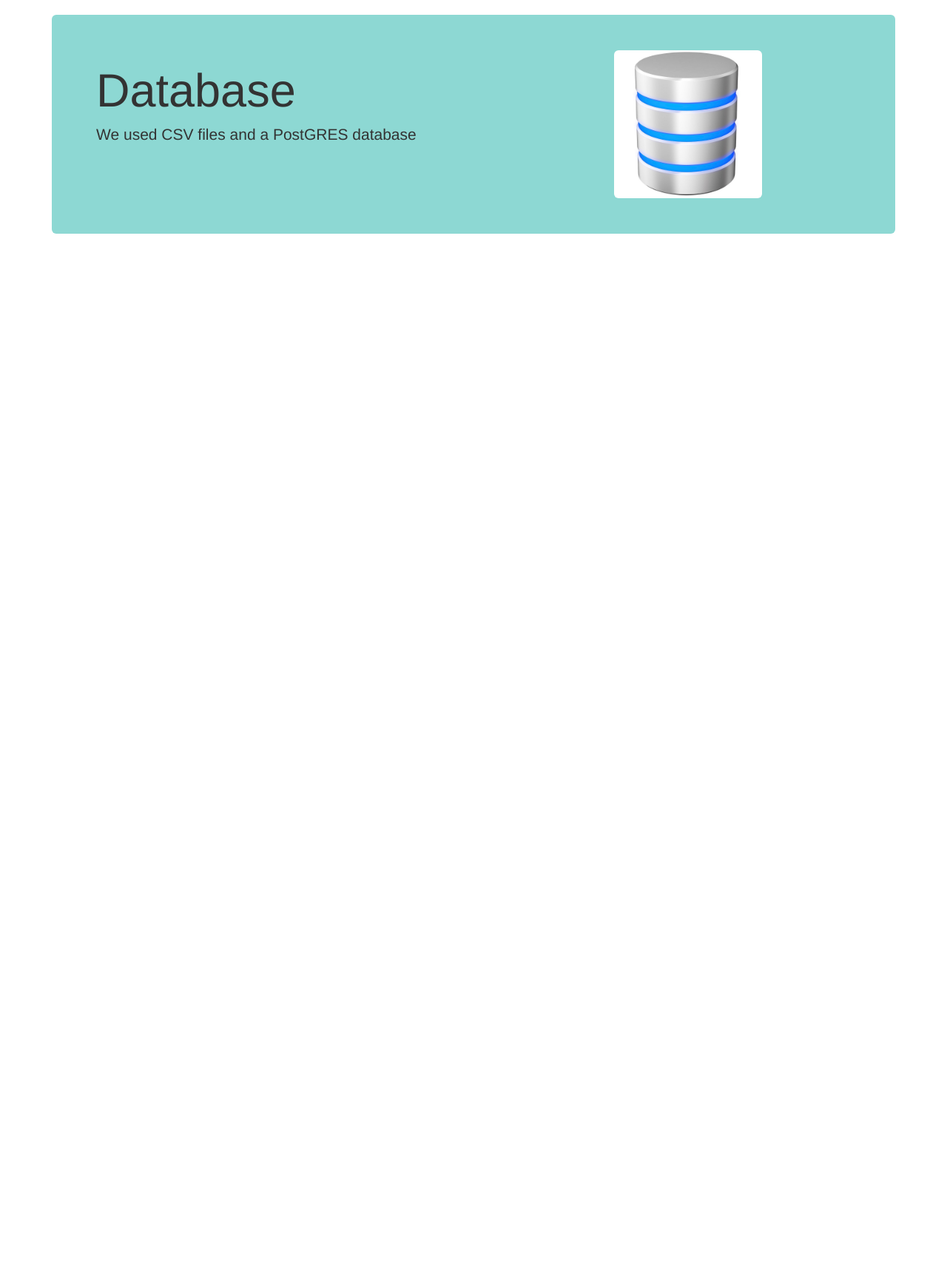
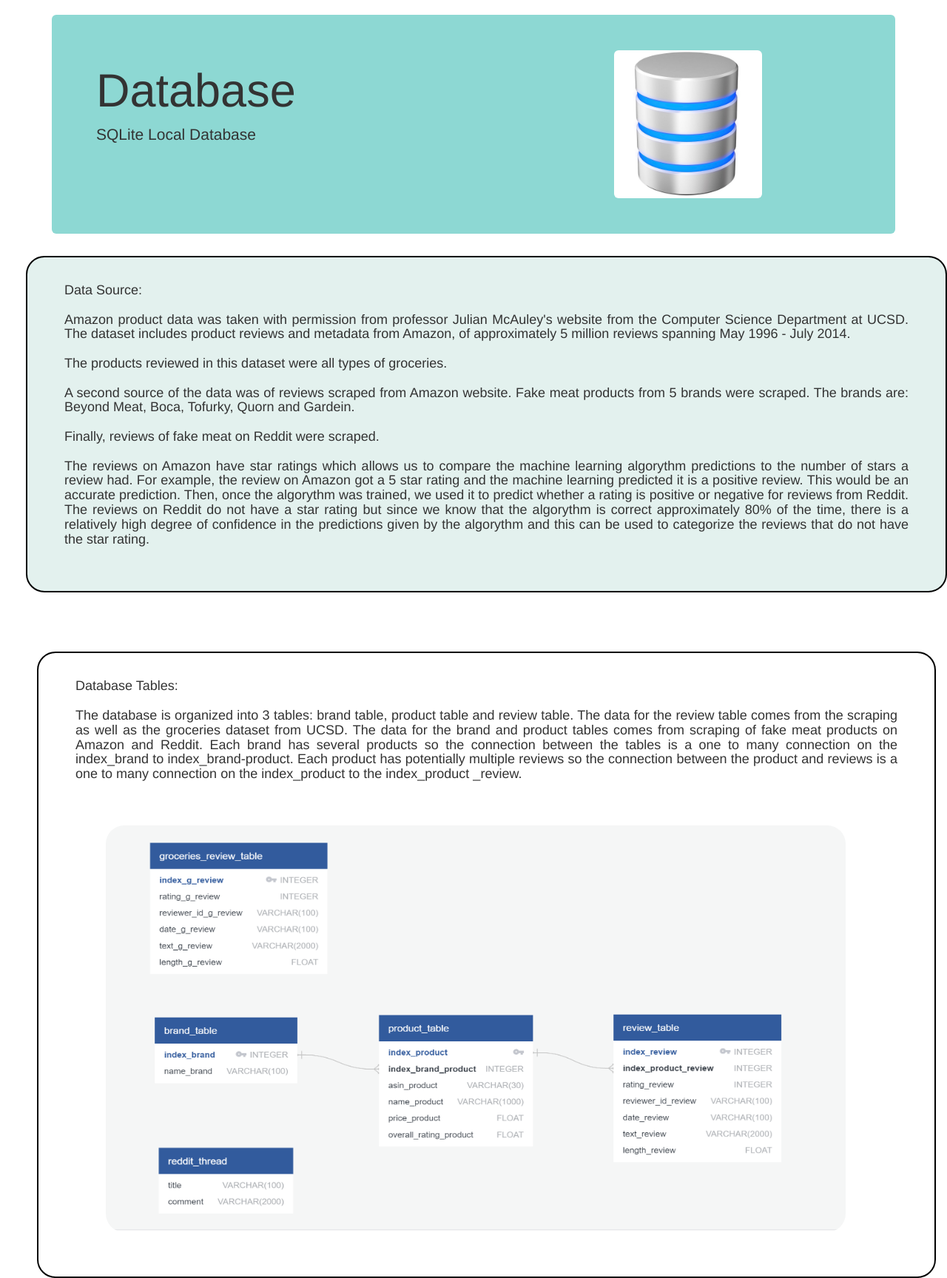
Before and after one commit to ForTheGold/text-classifier-amazon-dataset, a Flask app: page /database in a window 1280 px wide. Shown: the part 52-1780 px from the top of the page at 74% size. Before the commit the page ends 368 px from the top, so only its background shows below. Run offline with Flask 3, Linux system fonts and the light colour scheme; parts of the project's set-up code (start-up, migrations or seed data) failed here and were passed over; some libraries are stand-ins or nearby versions.

Commit message:
Adding images and updating db page

```diff
--- a/flask_app/dash/static/css/style.css
+++ b/flask_app/dash/static/css/style.css
@@ -34,3 +34,23 @@ tr:nth-child(even) {
   margin-left: auto ;
   margin-right: auto ;
 }
+
+.dbp {
+  position: center;
+  top:2px;
+  border-radius: 25px;
+  text-align: justify;
+  margin-left: 2.5em;
+  padding: 25px 50px 50px 50px;
+  border-width: 2px;
+  border-color: black;
+  border-style:solid;
+}
+
+.dbc{
+  background-color:rgb(227, 241, 238);
+}
+.dbi {
+  border-radius: 25px;
+  margin-left: 2.3em;
+}
--- a/flask_app/dash/templates/database.html
+++ b/flask_app/dash/templates/database.html
@@ -1,11 +1,13 @@
 {% extends "layout.html" %}
 {% block content %}
+
+<head>
 	<div class="container">
 		<div class="jumbotron">
 			<div class="row">
             	<div class="col-md-8">
 					<h1>Database</h1>
-					<p>We used CSV files and a PostGRES database</p>
+					<p>SQLite Local Database</p>
 				</div>
 				<div class="col-md-4">
 					<img src="../static/img/database1.jpeg" class="img-rounded" alt="Database" width="200" height="200"/>
@@ -13,4 +15,49 @@
 			</div>
 		</div>
 	</div>
+</head>
+
+<body>
+	<div class="row">
+		<div class="col-md-12">
+			<div class="dbp dbc">
+				<p>
+				<h4>
+					Data Source:<br><br>
+					Amazon product data was taken with permission from professor Julian McAuley's website from the
+					Computer Science Department at UCSD. The dataset includes product reviews and metadata from Amazon,
+					of approximately 5 million reviews spanning May 1996 - July 2014.
+					<br><br>The products reviewed in this dataset were all types of groceries.
+
+					<br><br>A second source of the data was of reviews scraped from Amazon website. Fake meat products from 5
+					brands were scraped. The brands are:
+					Beyond Meat, Boca, Tofurky, Quorn and Gardein.
+					<br><br>
+					Finally, reviews of fake meat on Reddit were scraped.
+					<br><br>
+					The reviews on Amazon have star ratings which allows us to compare the machine learning algorythm predictions to the number of stars a review had. For example, the review on Amazon got a 5 star rating and the machine learning predicted it is a positive review. This would be an accurate prediction.
+					Then, once the algorythm was trained, we used it to predict whether a rating is positive or negative for reviews from Reddit. The reviews on Reddit do not have a star rating but since we know that the algorythm is correct approximately 80% of the time, there is a relatively high degree of confidence in the predictions given by the algorythm and this can be used to categorize the reviews that do not have the star rating.
+
+
+				</h4>
+				</p>
+			</div>
+			<br><br>
+			<br><br>
+			<div class="col-md-12">
+				<div class="dbp">
+					<p>
+					<h4>
+						Database Tables:
+						<br><br>
+						The database is organized into 3 tables: brand table, product table and review table. The data for the review table comes from the scraping as well as the groceries dataset from UCSD. The data for the brand and product tables comes from scraping of fake meat products on Amazon and Reddit.
+						Each brand has several products so the connection between the tables is a one to many connection on the index_brand to index_brand-product. Each product has potentially multiple reviews so the connection between the product and reviews is a one to many connection on the index_product to the index_product _review.
+						<br><br>
+						<br><br>
+						<img src="../static/img/QuickDBD5.png" class="dbi" width="1000" height="550" />
+					</h4>
+					</p>
+				</div>
+		</div>
+</body>
 {% endblock content %}
```
Also changed, not shown: flask_app/dash/templates/database1.html (added, +16 -0 lines), flask_app/dash/templates/visualizations.html (+25 -5 lines), flask_app/dash/static/img/QuickDBD5.png (added), flask_app/dash/static/img/Screen-Shot-2019-02-18-at-2.47.47-PM.png (deleted), flask_app/dash/static/img/pres1.png, flask_app/dash/static/img/pres2.png, flask_app/dash/static/img/pres3.png, flask_app/dash/static/img/pres4.PNG (added), flask_app/dash/static/img/pres5.png (added), flask_app/dash/static/img/pres6.png (added), flask_app/dash/static/img/pres7.png (added).
